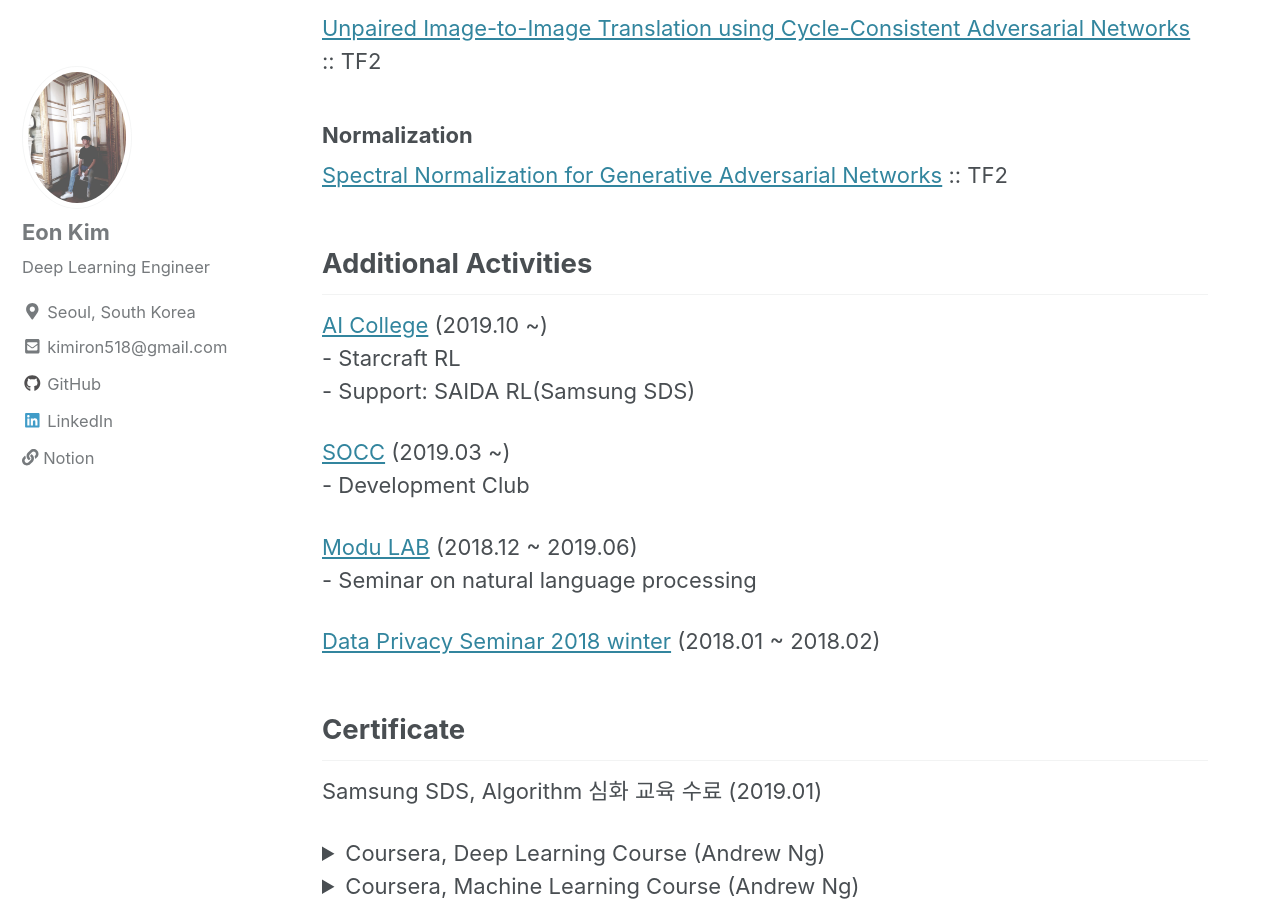
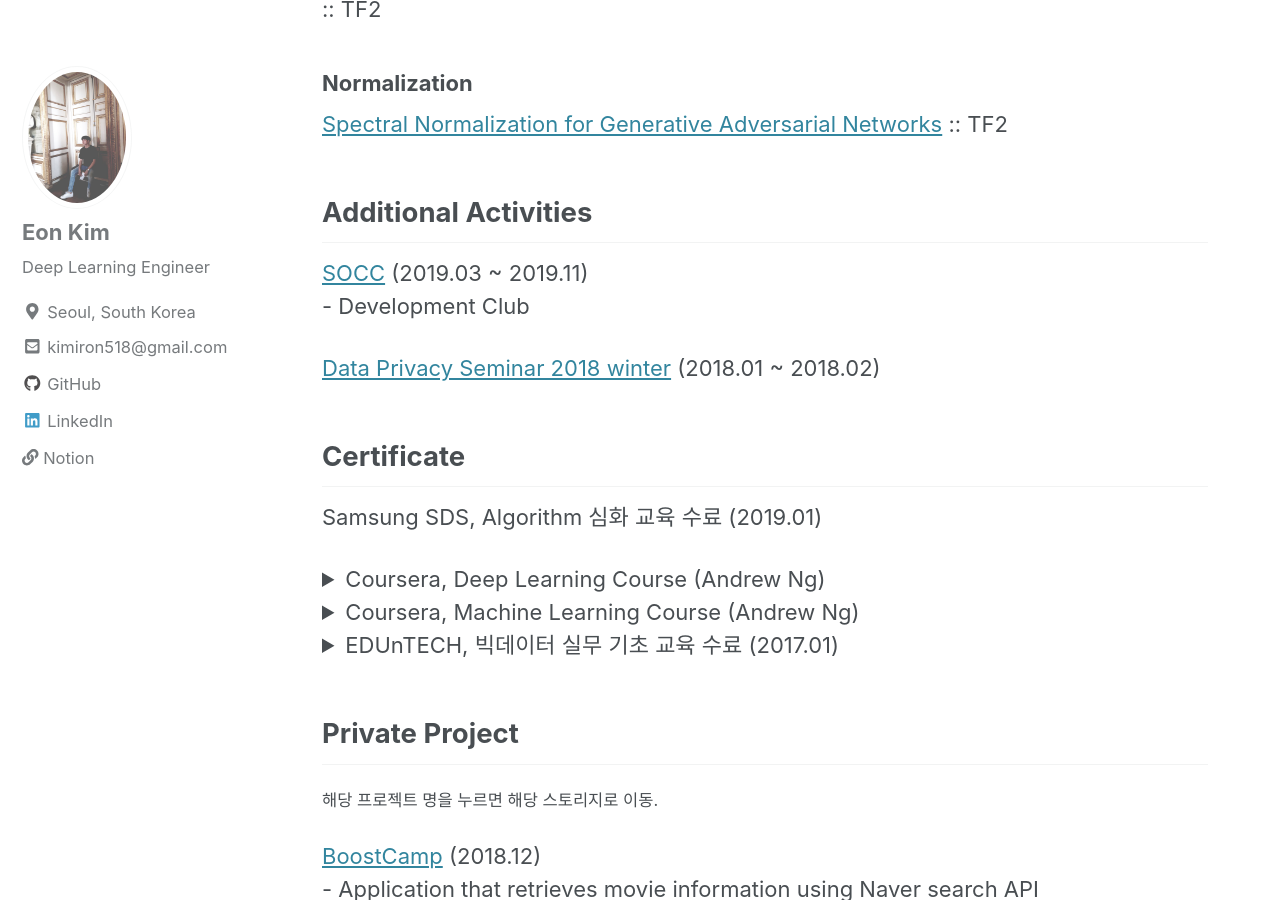
Before and after one commit to thisisiron/thisisiron.github.io, a Jekyll site: the page built from _pages/about.md, in a window 1280 px wide and 900 px high, scrolled down 1724 px. Built offline with Jekyll 4.4.1, drawn with Linux system fonts in a browser that asks for light colours; cached includes are drawn as plain includes; nearby versions of some CDN libraries; some of the changed text lies outside the part shown.

Commit message:
update aboutme

```diff
--- a/_pages/about.md
+++ b/_pages/about.md
@@ -50,15 +48,8 @@
 
 
 ## Additional Activities
-[AI College](http://aic.yangjaehub.com/) (2019.10 ~)<br>
-\- Starcraft RL<br>
-\- Support: SAIDA RL(Samsung SDS)<br>
-
-[SOCC](http://socc-io.github.io/home/) (2019.03 ~)<br>
+[SOCC](http://socc-io.github.io/home/) (2019.03 ~ 2019.11)<br>
 \- Development Club<br>
-
-[Modu LAB](http://www.modulabs.co.kr) (2018.12 ~ 2019.06)<br>
-\- Seminar on natural language processing<br>
 
 [Data Privacy Seminar 2018 winter](http://hmcl.mju.ac.kr/doku.php?id=lab:labmain) (2018.01 ~ 2018.02)
 
```
Also changed, not shown: other parts of _pages/about.md (+2 -4 lines), index.md (+1 -8 lines).
